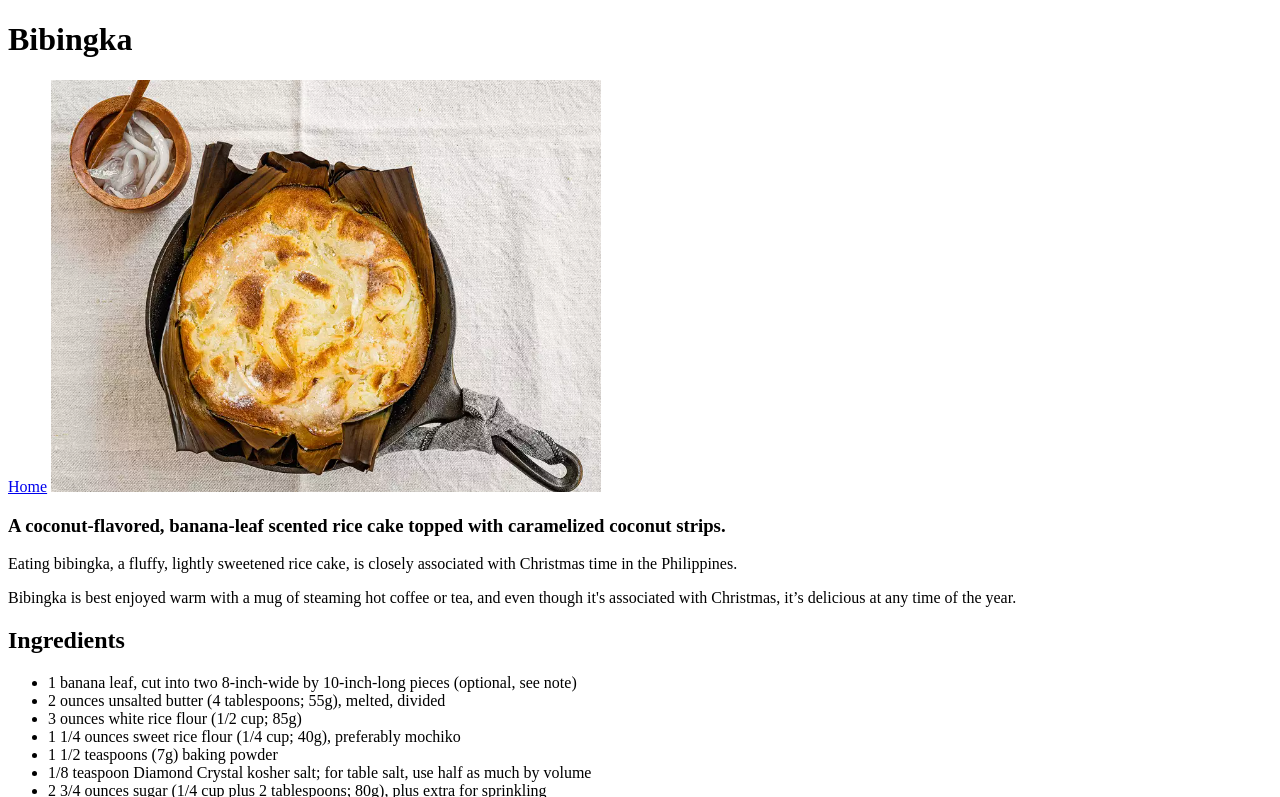
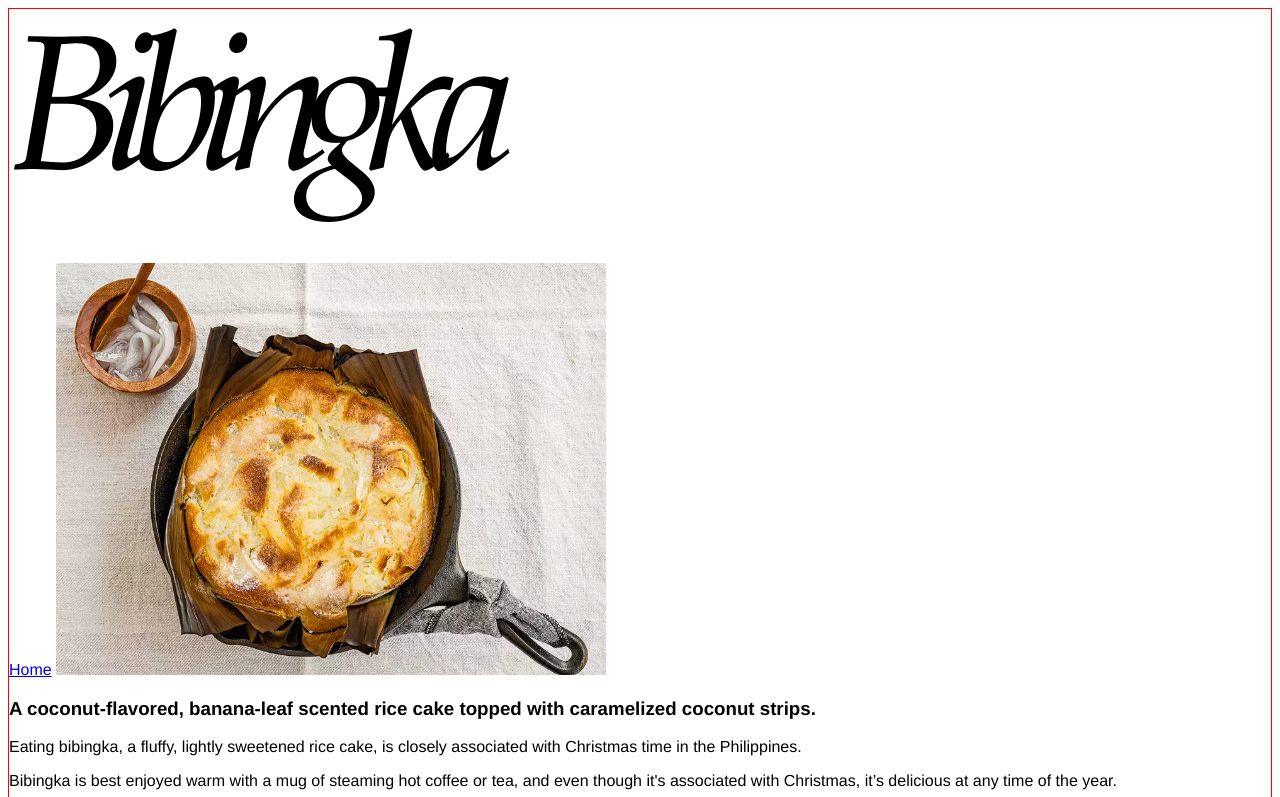
Before and after one commit to neonita/odin-recipes, a plain HTML site: page recipes/bibingka.html in a window 1280 px wide. Shown: the top 797 px of the page. Drawn offline with Linux system fonts and the light colour scheme.

Commit message:
Create recipe.css stylesheet for the recipe pages

```diff
--- a/recipes/bibingka.html
+++ b/recipes/bibingka.html
@@ -2,27 +2,37 @@
 <html lang="en">
   <head>
     <meta charset="utf-8" />
+    <link rel="stylesheet" href="recipe.css" />
     <title>Bibingka</title>
   </head>
   <body>
-    <h1>Bibingka</h1>
-    <a href="/">Home</a>
-    <img src="../images/bibingka.jpg" alt="Photograph of bibingka" />
+    <div class="heading">
+      <h1 class="heading__title">Bibingka</h1>
+      <a class="heading__link" href="/">Home</a>
+      <img
+        class="heading__img"
+        src="../images/bibingka.jpg"
+        alt="Photograph of bibingka"
+      />
 
+      <div class="heading__description">
         <h3>
-      A coconut-flavored, banana-leaf scented rice cake topped with caramelized
-      coconut strips.
+          A coconut-flavored, banana-leaf scented rice cake topped with
+          caramelized coconut strips.
         </h3>
         <p>
           Eating bibingka, a fluffy, lightly sweetened rice cake, is closely
           associated with Christmas time in the Philippines.
         </p>
         <p>
-      Bibingka is best enjoyed warm with a mug of steaming hot coffee or tea,
-      and even though it's associated with Christmas, it’s delicious at any time
-      of the year.
+          Bibingka is best enjoyed warm with a mug of steaming hot coffee or
+          tea, and even though it's associated with Christmas, it’s delicious at
+          any time of the year.
         </p>
+      </div>
+    </div>
 
+    <div class="recipe">
       <h2>Ingredients</h2>
       <ul>
         <li>
@@ -31,7 +41,9 @@
         </li>
         <li>2 ounces unsalted butter (4 tablespoons; 55g), melted, divided</li>
         <li>3 ounces white rice flour (1/2 cup; 85g)</li>
-      <li>1 1/4 ounces sweet rice flour (1/4 cup; 40g), preferably mochiko</li>
+        <li>
+          1 1/4 ounces sweet rice flour (1/4 cup; 40g), preferably mochiko
+        </li>
         <li>1 1/2 teaspoons (7g) baking powder</li>
         <li>
           1/8 teaspoon Diamond Crystal kosher salt; for table salt, use half as
@@ -50,19 +62,19 @@
       <ol>
         <li>
           Adjust oven rack to middle position and preheat to 375°F (190°C). If
-        using banana leaf, rinse banana leaf pieces under cold running water and
-        pat dry with paper towels. Working with one piece of banana leaf at a
-        time, hold banana leaf with tongs about 2 inches above medium-high flame
-        of a gas burner, turning every 3 to 5 seconds, until soft and pliable,
-        about 15 seconds. Transfer to a plate and repeat with remaining piece of
-        banana leaf. Place banana leaf pieces in an 8-inch anodized aluminum
-        cake pan or cast iron skillet, arranging them in an overlapping
-        configuration to completely cover the bottom and sides of the pan,
-        pressing down on them with your hands to ensure they are flush with the
-        pan. Brush evenly with 1/2 ounce (1 tablespoon; 15g) melted butter and
-        set aside. Alternatively, if not using banana leaf, grease an 8-inch
-        anodized aluminum cake pan or cast iron skillet with melted butter or
-        pan spray and line with parchment; set aside.
+          using banana leaf, rinse banana leaf pieces under cold running water
+          and pat dry with paper towels. Working with one piece of banana leaf
+          at a time, hold banana leaf with tongs about 2 inches above
+          medium-high flame of a gas burner, turning every 3 to 5 seconds, until
+          soft and pliable, about 15 seconds. Transfer to a plate and repeat
+          with remaining piece of banana leaf. Place banana leaf pieces in an
+          8-inch anodized aluminum cake pan or cast iron skillet, arranging them
+          in an overlapping configuration to completely cover the bottom and
+          sides of the pan, pressing down on them with your hands to ensure they
+          are flush with the pan. Brush evenly with 1/2 ounce (1 tablespoon;
+          15g) melted butter and set aside. Alternatively, if not using banana
+          leaf, grease an 8-inch anodized aluminum cake pan or cast iron skillet
+          with melted butter or pan spray and line with parchment; set aside.
         </li>
         <li>
           In a medium bowl, whisk together white rice flour, sweet rice flour,
@@ -81,10 +93,10 @@
         <li>
           Bake until batter is beginning to set at the edges, about 10 minutes.
           Remove from oven and evenly distribute macapuno in a single layer over
-        top. Return pan to oven and continue to bake until cake is puffed, edges
-        are lightly browned, and a toothpick inserted in the center comes out
-        with few moist crumbs attached, or to an internal temperature of around
-        200°F (93°C), about 12 minutes.
+          top. Return pan to oven and continue to bake until cake is puffed,
+          edges are lightly browned, and a toothpick inserted in the center
+          comes out with few moist crumbs attached, or to an internal
+          temperature of around 200°F (93°C), about 12 minutes.
         </li>
         <li>
           Remove from oven and preheat broiler. Brush top of cake with remaining
@@ -93,11 +105,12 @@
           minutes.
         </li>
         <li>
-        Transfer pan to a wire rack and cool for 10 minutes. Run a butter knife
-        along edges to loosen, then invert onto a wire rack, remove banana
-        leaves or parchment, and place cake right side up on serving platter.
-        Serve warm.
+          Transfer pan to a wire rack and cool for 10 minutes. Run a butter
+          knife along edges to loosen, then invert onto a wire rack, remove
+          banana leaves or parchment, and place cake right side up on serving
+          platter. Serve warm.
         </li>
       </ol>
+    </div>
   </body>
 </html>
--- /dev/null
+++ b/recipes/recipe.css
@@ -0,0 +1,24 @@
+.heading {
+  border: 1px solid red;
+
+  font-family: Helvetica, sans-serif;
+  font-weight: 100;
+}
+
+.heading__title {
+  font-family: Garamond, "Times New Roman", serif;
+  font-weight: 100;
+  letter-spacing: -24px;
+  font-size: 12rem;
+  font-style: italic;
+  margin-top: 0;
+  margin-bottom: 1.5rem;
+}
+
+.heading__link {
+}
+
+.heading__link:hover {
+  font-style: italic;
+  color: rgb(255, 145, 98);
+}
```
Also changed, not shown: main.css (+10 -3 lines), recipes/salmon-sinigang.html (+19 -11 lines), recipes/vegan-afritada.html (+13 -2 lines). Lines whose indentation alone changed are shown as unchanged.
